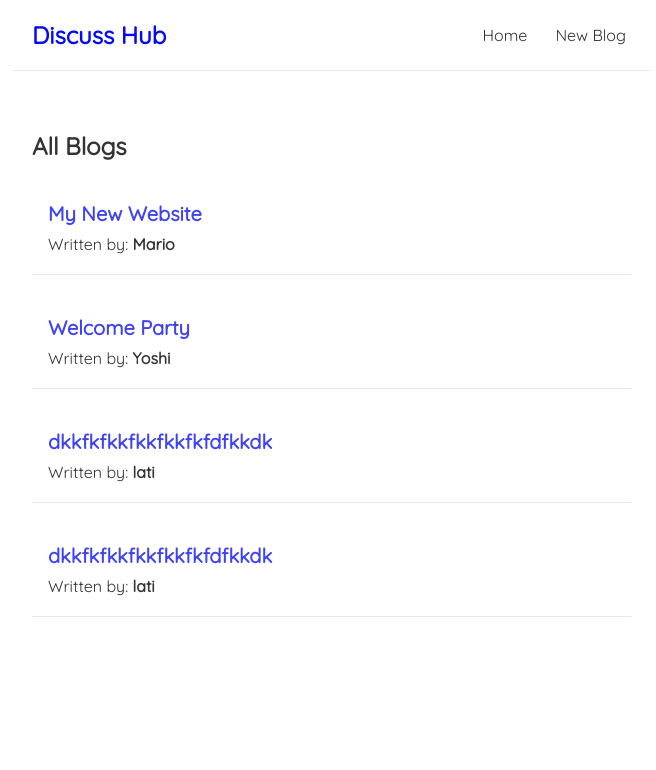
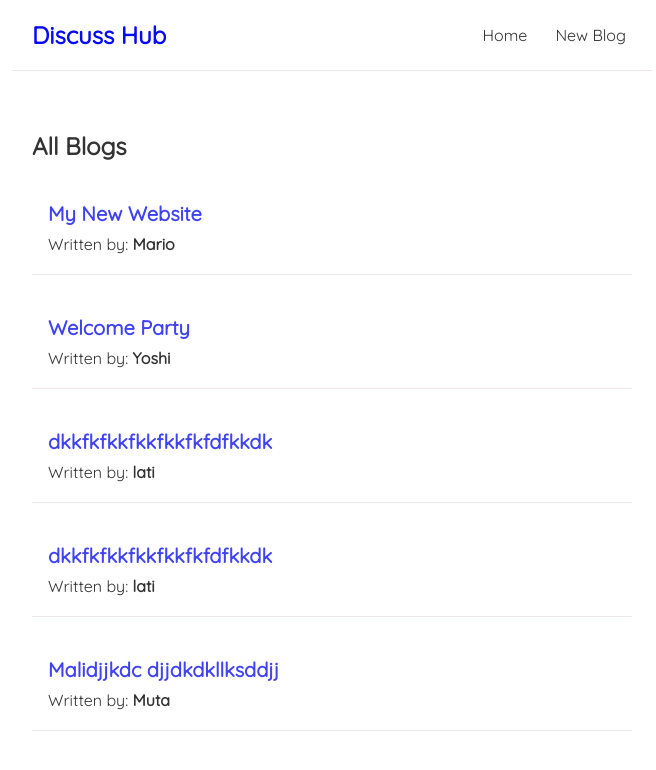
Before and after one commit to Mubarak1A/The-Discuss-Hub, a React (Vite) app: page / in a window 1280 px wide. Shown: the top 770 px of the page, without its empty margins (308-964 px from the left). Built offline with nearby package versions, Linux system fonts and the light colour scheme; data requests are answered from the project's data file.

Commit message:
handle redirect with useHistory hook after form submit

```diff
--- a/data/db.json
+++ b/data/db.json
@@ -23,6 +23,12 @@
       "body": "dnfknvfkmkf,lkldslds\ndjnjfnkkccvld\ndcvnjnvjnmkmkdmkxvklc mklvm\ndjjnnjvnnjknvvdcflm,l,klokoedkldrplowe3dsfsgghrtuhjnyjnuijuik\nefjcjjkrfokockokokokoedrfg0or4ogkvmfghjijkijktlo4ref\ndlgvrnfgbvkfnmcjkgvbik fkcdkxfokvorkldpx;fkvlrkdglv\ndgvmkfcigjvbkimckgvlorf",
       "author": "lati",
       "id": 4
+    },
+    {
+      "title": "Malidjjkdc djjdkdkllksddjj",
+      "body": "dejkdmxcmmxmnfkjufgordiofkcipeorfodikxi8fc\ndehfcjudxhjgkvjoiorkifhgdeisukpeodfcplsujkfjkm,gvjkordfhoxprf\nedfbvjdfckngvkfklbgmvmk lpfdfxpedpppppppppppppws\n,rfvnbhvbjnkrfdjgvhfkgjvbik fcoofg-r[p-gtf-4er\nfkkvorkfovkkrkgv\nrgvijjfrkvlpplr lopfpglovb;r[;dtg\ngjikhbktgjfbjigtfhkbpepfrdw3osrukr5giuvbitorft-gpr4\nrfdgvicdfgjbo9tkofrigii0ro0r5",
+      "author": "Muta",
+      "id": 5
     }
   ]
 }
--- a/src/CreateBlog.jsx
+++ b/src/CreateBlog.jsx
@@ -1,10 +1,12 @@
 import { useState } from "react";
+import { useHistory } from "react-router-dom";
 
 const CreateBlog = () => {
     const [ title, setTitle ] = useState('');
     const [ body, setBody ] = useState('');
     const [ author, setAuthor ] = useState('');
     const [ isPending, setIsPending ] = useState(false);
+    const history = useHistory();
 
     const handleSubmit = (e) => {
         e.preventDefault();
@@ -18,6 +20,7 @@ const CreateBlog = () => {
             body: JSON.stringify(blog)
         }).then(() => {
             setTimeout(() => setIsPending(false), 1000)
+            history.push('/')
         })
     }
 
```
